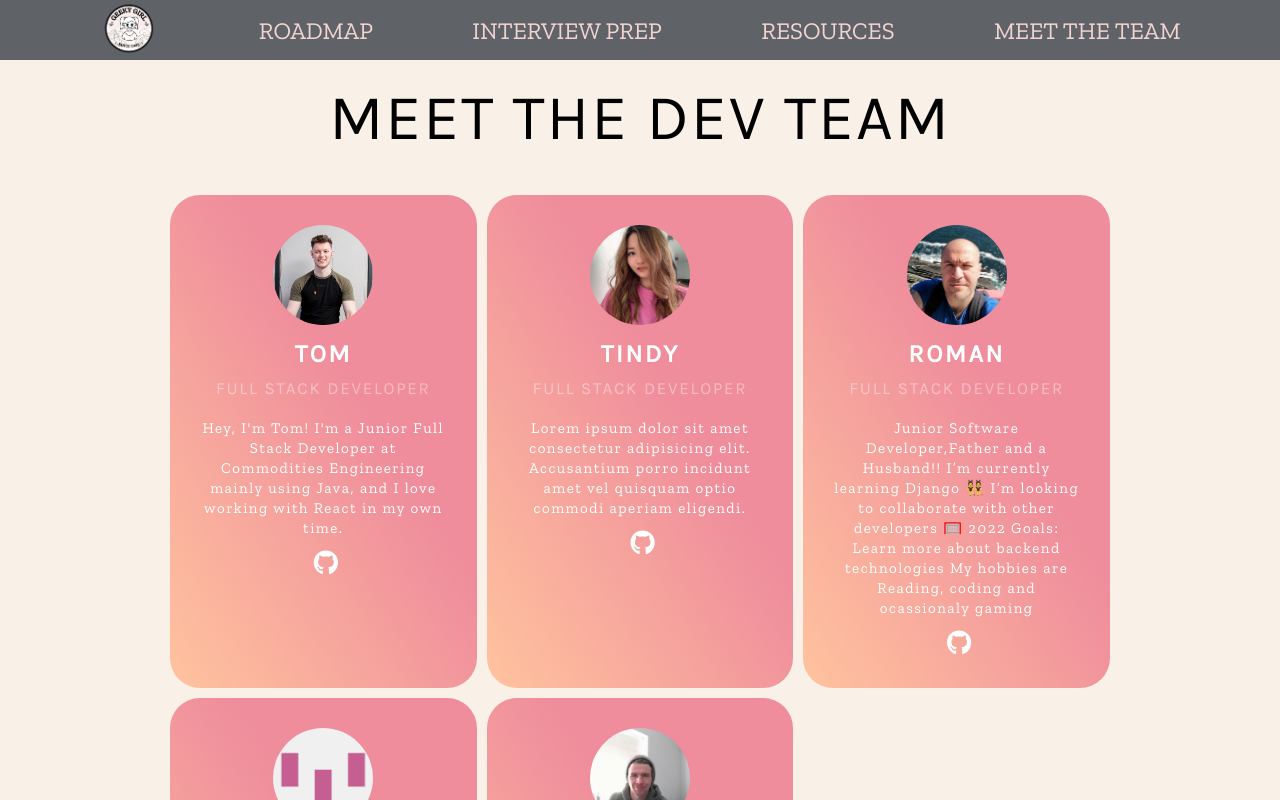
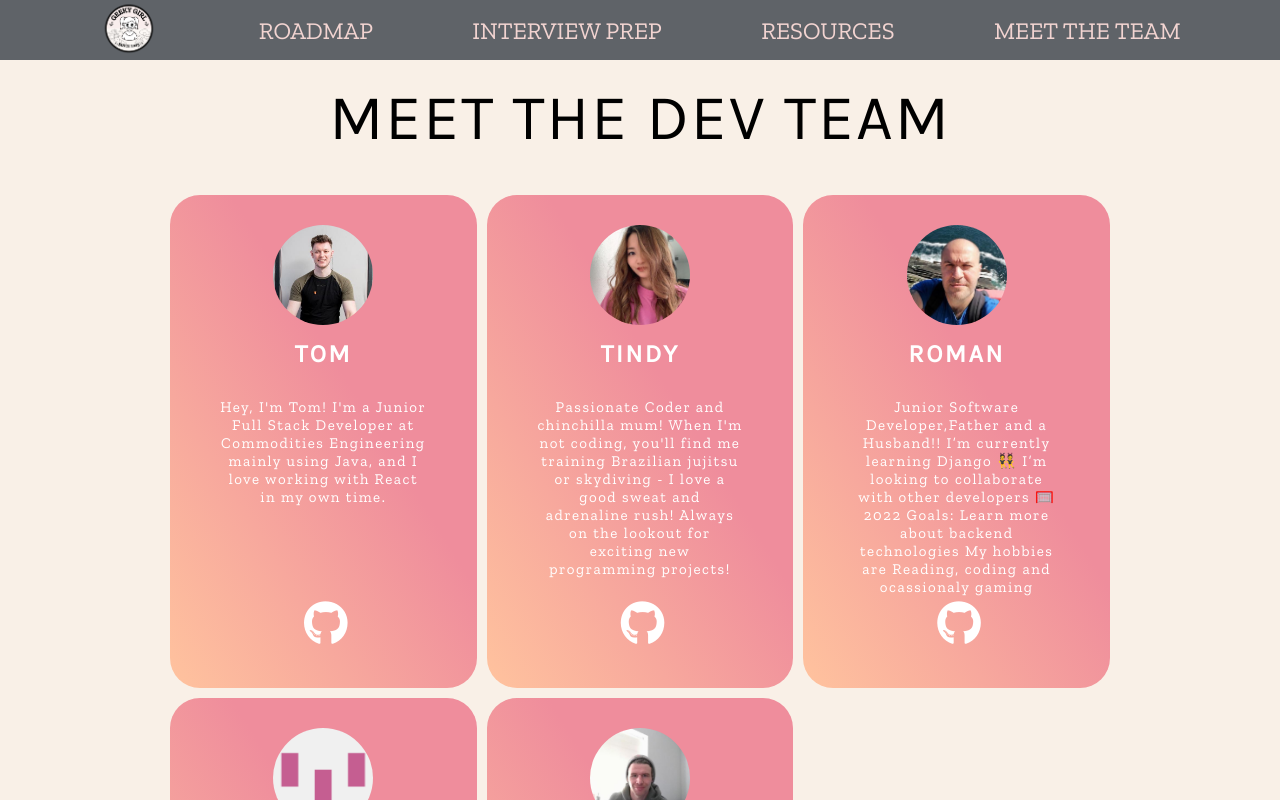
Before and after one commit to Tom-Ainsworth/Geeky-Girl, a React (Vite) app: page /team in a window 1280 px wide. Shown: the top 800 px of the page. Built offline with nearby package versions, Linux system fonts and the light colour scheme.

Commit message:
Add bio and fix cards css in teams page

```diff
--- a/src/routes/team/Team.jsx
+++ b/src/routes/team/Team.jsx
@@ -19,7 +19,6 @@ const Team = () => {
                 <img src={bossman} alt="our fearless leader tom"/>
             </div>
             <h1>tom</h1>
-            <h2>Full Stack Developer</h2>
                   <p>Hey, I'm Tom! I'm a Junior Full Stack Developer at Commodities Engineering mainly using Java, and I love working with React in my own time.</p>
             <div className={styles.icons}>
                 <a href="https://github.com/Tom-Ainsworth" target={"_blank"}><i className="fa fa-github"></i></a>
@@ -31,8 +30,7 @@ const Team = () => {
                 <img src={tindy} alt="our creative director and the real boss"/>
             </div>
             <h1>tindy</h1>
-            <h2>Full Stack Developer</h2>
-            <p>Lorem ipsum dolor sit amet consectetur adipisicing elit. Accusantium porro incidunt amet vel quisquam optio commodi aperiam eligendi.
+            <p> Passionate Coder and chinchilla mum! When I'm not coding, you'll find me training Brazilian jujitsu or skydiving - I love a good sweat and adrenaline rush! Always on the lookout for exciting new programming projects!
             </p>
             <div className={styles.icons}>
                       <a href="https://github.com/tindyc" target={"_blank"}><i className="fa fa-github"></i></a>
@@ -44,7 +42,6 @@ const Team = () => {
                       <img src={rockman} alt="does as it says on the tin he is a rock"/>
             </div>
             <h1>roman</h1>
-            <h2>Full Stack Developer</h2>
                   <p>Junior Software Developer,Father and a Husband!!
                       I’m currently learning Django
                       👯 I’m looking to collaborate with other developers
@@ -60,7 +57,6 @@ const Team = () => {
                 <img src={ignus} alt="the man with all the plans"/>
             </div>
             <h1>ignus</h1>
-            <h2>student at ci</h2>
                   <p>Hey, I'm ignus I'm a student at CI ,having fun learning</p>
             <div className={styles.icons}>
                 <a href="https://github.com/ignasvilkas" target={"_blank"}><i className="fa fa-github"></i></a>
@@ -72,7 +68,6 @@ const Team = () => {
                 <img src={benji} alt="the support"/>
             </div>
             <h1>benji</h1>
-            <h2>student at ci</h2>
                   <p>Hey, I'm benji! I'm a student at CI ,having fun learning.</p>
             <div className={styles.icons}>
                       <a href="https://github.com/Benjamin-Riordan" target={"_blank"}><i className="fa fa-github"></i></a>
--- a/src/routes/team/Team.module.css
+++ b/src/routes/team/Team.module.css
@@ -45,14 +45,14 @@
 .container .box p {
    color: #fff;
    font-size: 15px;
-   line-height: 20px;
    letter-spacing: .1em;
-   padding-top: 20px;
+   padding: 20px;
+   height: 200px;
 }
 .icons {
    text-decoration: none;
-   font-size: 25px;
-   padding-top: 10px;
+   font-size: 45px;
+   padding-top: 20px;
     color: #fff
  }
 
```
